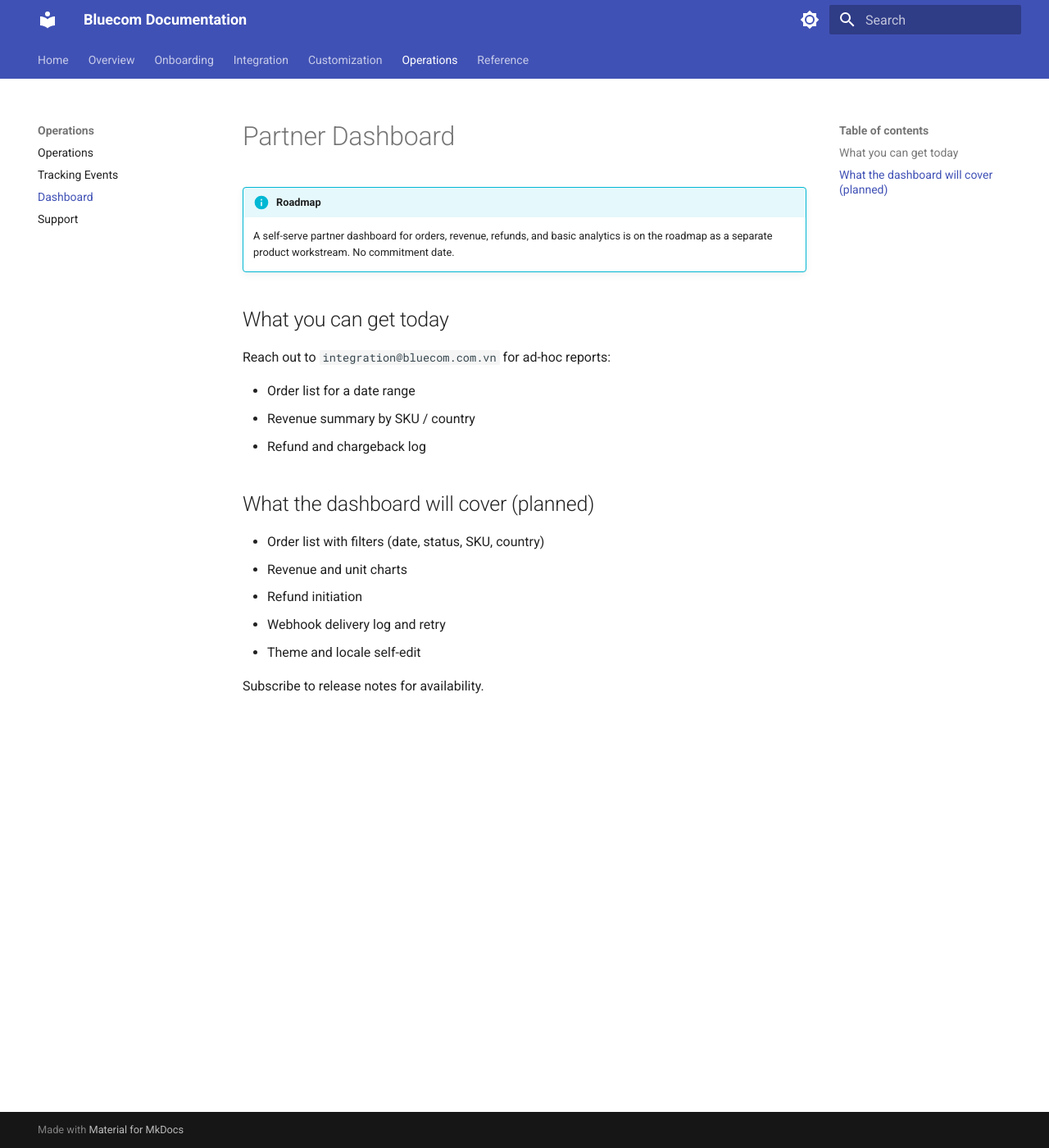
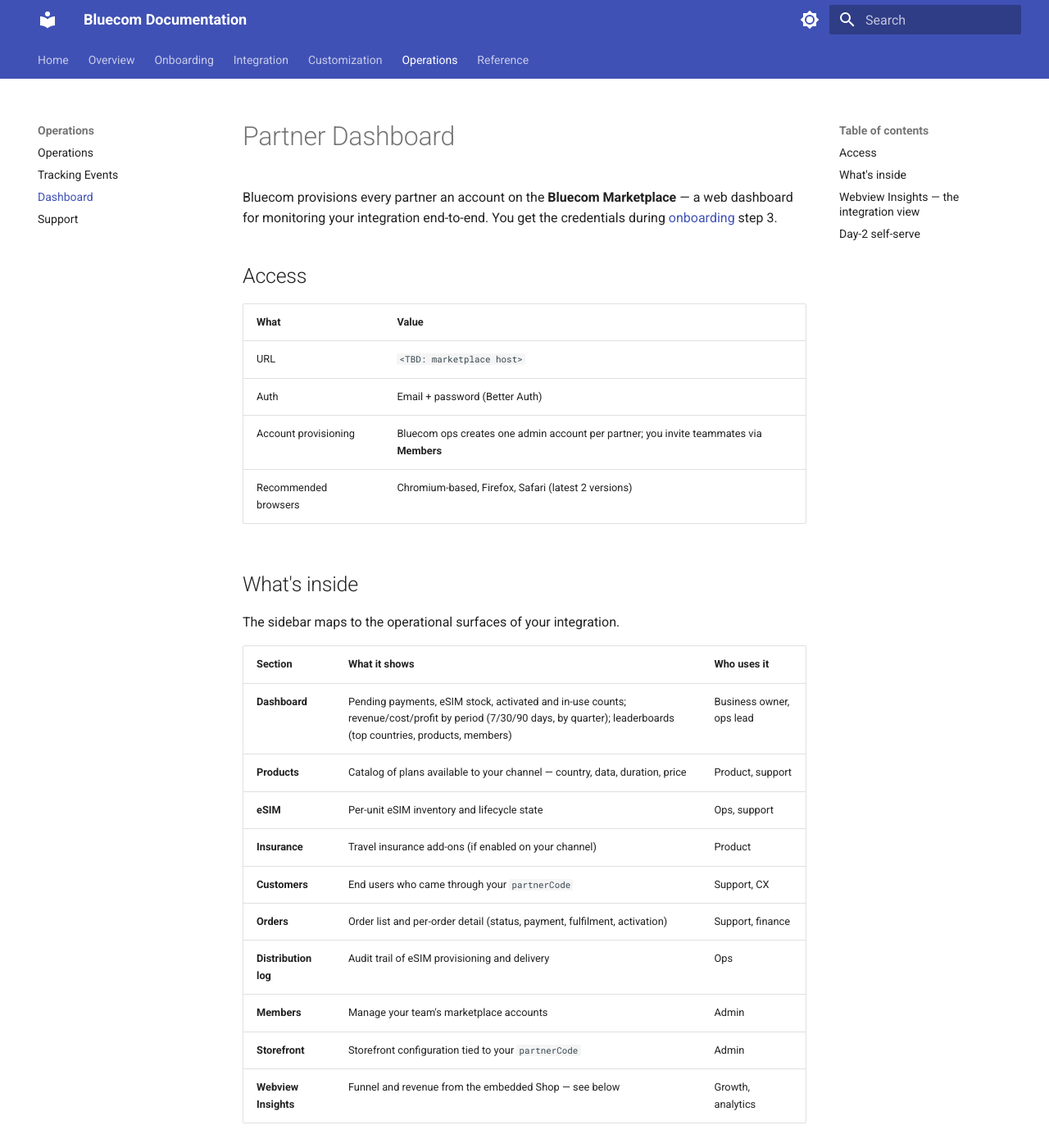
Before and after one commit to DTC-team/dct-docs, an MkDocs documentation site: the page built from docs/operations/dashboard.md, in a window 1280 px wide and 1400 px high. Shown: the whole window at 82% size. Built offline with MkDocs 1.6.1 and Material for MkDocs 9.7.7, drawn with Linux system fonts in a browser that asks for light colours; some of the changed text lies outside the part shown.

Commit message:
docs: rewrite dashboard page based on actual Bluecom Marketplace surfaces

```diff
--- a/docs/operations/dashboard.md
+++ b/docs/operations/dashboard.md
@@ -1,22 +1,59 @@
 # Partner Dashboard
 
-!!! info "Roadmap"
-    A self-serve partner dashboard for orders, revenue, refunds, and basic analytics is on the roadmap as a separate product workstream. No commitment date.
+Bluecom provisions every partner an account on the **Bluecom Marketplace** — a web dashboard for monitoring your integration end-to-end. You get the credentials during [onboarding](../onboarding/checklist.md) step 3.
 
-## What you can get today
+## Access
 
-Reach out to `integration@bluecom.com.vn` for ad-hoc reports:
+| What | Value |
+|------|-------|
+| URL | `<TBD: marketplace host>` |
+| Auth | Email + password (Better Auth) |
+| Account provisioning | Bluecom ops creates one admin account per partner; you invite teammates via **Members** |
+| Recommended browsers | Chromium-based, Firefox, Safari (latest 2 versions) |
 
-- Order list for a date range
-- Revenue summary by SKU / country
-- Refund and chargeback log
+## What's inside
 
-## What the dashboard will cover (planned)
+The sidebar maps to the operational surfaces of your integration.
 
-- Order list with filters (date, status, SKU, country)
-- Revenue and unit charts
-- Refund initiation
-- Webhook delivery log and retry
-- Theme and locale self-edit
+| Section | What it shows | Who uses it |
+|---------|---------------|-------------|
+| **Dashboard** | Pending payments, eSIM stock, activated and in-use counts; revenue/cost/profit by period (7/30/90 days, by quarter); leaderboards (top countries, products, members) | Business owner, ops lead |
+| **Products** | Catalog of plans available to your channel — country, data, duration, price | Product, support |
+| **eSIM** | Per-unit eSIM inventory and lifecycle state | Ops, support |
+| **Insurance** | Travel insurance add-ons (if enabled on your channel) | Product |
+| **Customers** | End users who came through your `partnerCode` | Support, CX |
+| **Orders** | Order list and per-order detail (status, payment, fulfilment, activation) | Support, finance |
+| **Distribution log** | Audit trail of eSIM provisioning and delivery | Ops |
+| **Members** | Manage your team's marketplace accounts | Admin |
+| **Storefront** | Storefront configuration tied to your `partnerCode` | Admin |
+| **Webview Insights** | Funnel and revenue from the embedded Shop — see below | Growth, analytics |
 
-Subscribe to release notes for availability.
+Top bar shows your current **Balance** and currency. Top-ups are arranged with Bluecom ops.
+
+## Webview Insights — the integration view
+
+Built specifically for partners running the embedded Shop. The page exposes the funnel from your traffic, not Bluecom's overall traffic.
+
+**Funnel stages:**
+
+1. **Phiên truy cập** — Sessions opened (handshake succeeded).
+2. **Ý định mua** — Purchase intent (`shop.purchase_intent` event).
+3. **Đơn đã thanh toán** — Paid orders.
+4. **Đã kích hoạt** — Activated eSIMs.
+
+**Derived rates:** intent rate, conversion rate, activation rate.
+
+**Revenue panel:** total orders and revenue broken down by currency.
+
+**Traffic chart:** sessions over time, comparable to the period selector.
+
+The same `partnerCode` powers the Shop handshake and the Webview Insights filter — so what you see is exactly what your users did.
+
+## Day-2 self-serve
+
+- Invite a teammate → **Members** → Invite.
+- Switch language (UI is `vi` / `en`) → top-right user menu.
+- Export an order list → **Orders** → filter → Export (CSV).
+- Check whether a specific user reached payment → **Customers** → search → order history.
+
+For anything not exposed in the UI, see [Support](support.md).
```
